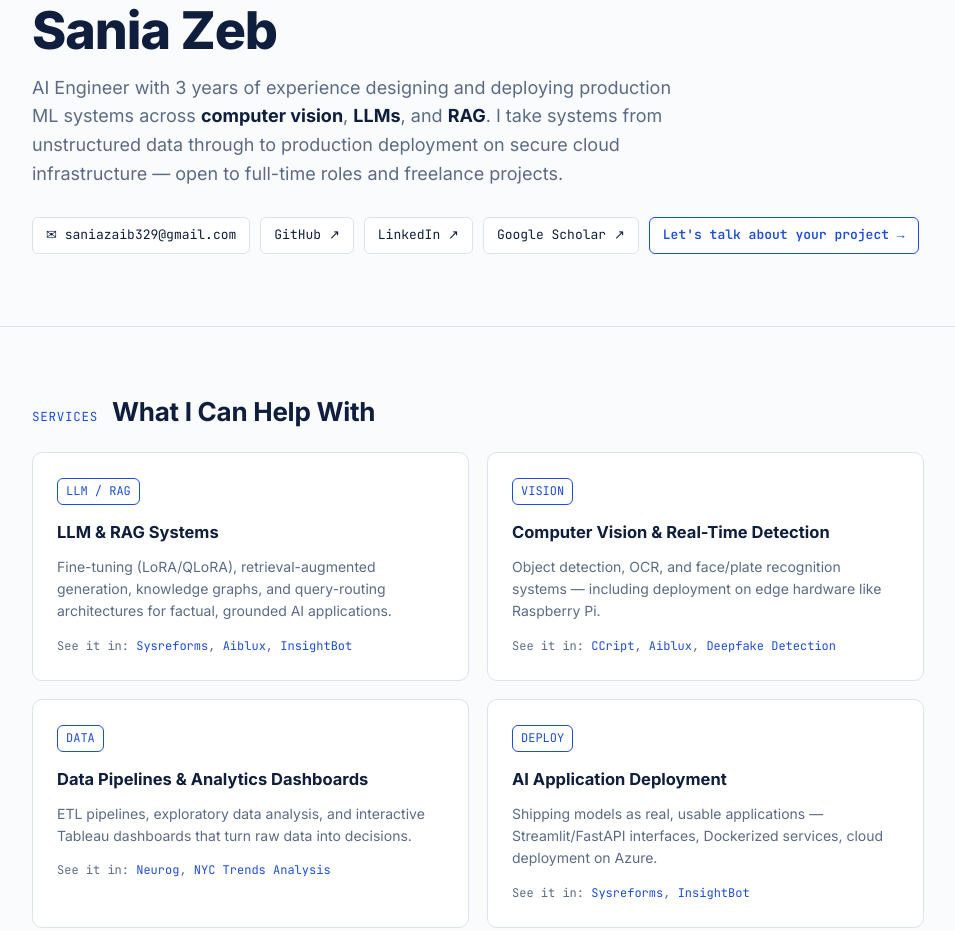
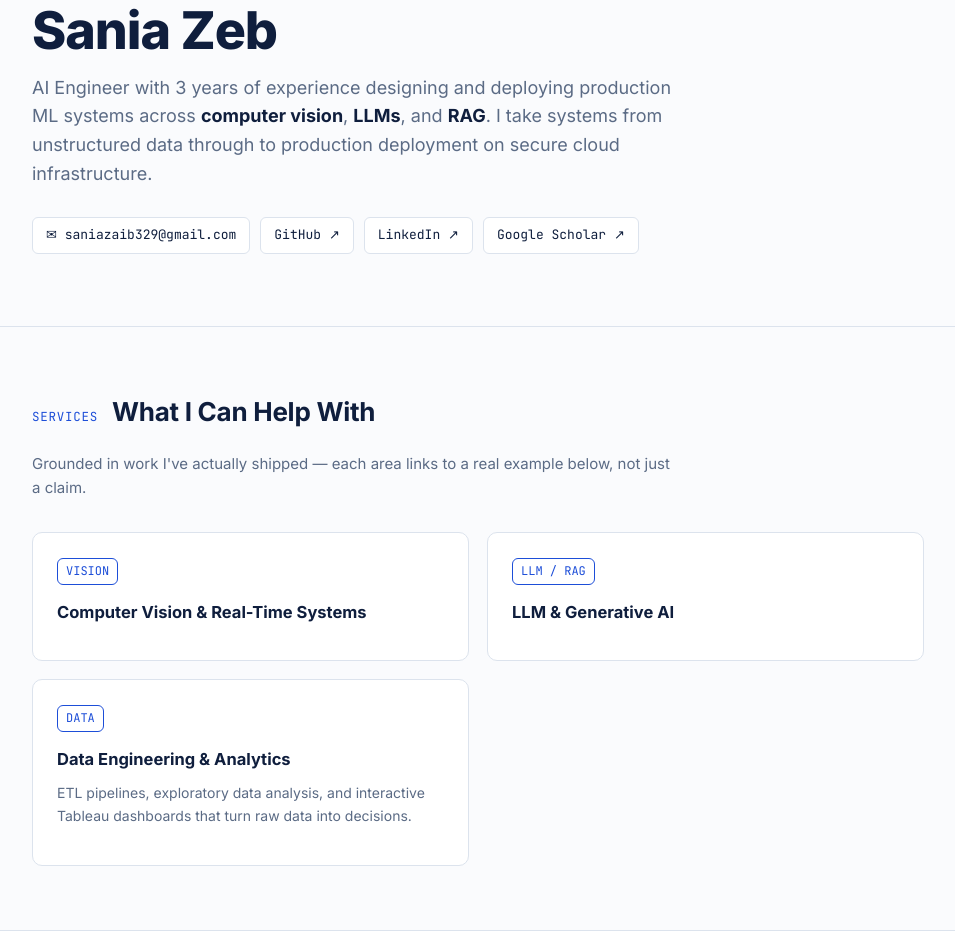
Before and after one commit to saniazeb97/saniazeb97.github.io, a plain HTML site: page index.html in a window 1280 px wide. Shown: the part 136-1067 px from the top of the page, without its empty margins (162-1117 px from the left). Drawn offline with Linux system fonts and the light colour scheme.

Commit message:
Update index.html

```diff
--- a/index.html
+++ b/index.html
@@ -186,54 +186,42 @@
 <header class="hero">
   <div class="wrap">
     <h1>Sania Zeb</h1>
-    <p class="lede">AI Engineer with 3 years of experience designing and deploying production ML systems across <strong>computer vision</strong>, <strong>LLMs</strong>, and <strong>RAG</strong>. I take systems from unstructured data through to production deployment on secure cloud infrastructure — open to full-time roles and freelance projects.</p>
+    <p class="lede">AI Engineer with 3 years of experience designing and deploying production ML systems across <strong>computer vision</strong>, <strong>LLMs</strong>, and <strong>RAG</strong>. I take systems from unstructured data through to production deployment on secure cloud infrastructure.</p>
 
     <div class="contact-row">
       <a class="pill" href="mailto:saniazaib329@gmail.com">✉ saniazaib329@gmail.com</a>
       <a class="pill" href="https://github.com/saniazeb97" target="_blank" rel="noopener">GitHub ↗</a>
       <a class="pill" href="https://www.linkedin.com/in/saniazeb" target="_blank" rel="noopener">LinkedIn ↗</a>
       <a class="pill" href="https://scholar.google.com/citations?user=PUeapXIAAAAJ" target="_blank" rel="noopener">Google Scholar ↗</a>
-      <a class="pill" href="#contact" style="border-color:var(--blue); color:var(--blue); font-weight:600;">Let's talk about your project →</a>
     </div>
   </div>
 </header>
 
-<section id="services">
+  <section id="services">
   <div class="wrap">
     <div class="section-head"><span class="tag">SERVICES</span><h2>What I Can Help With</h2></div>
-    <p style="color:var(--muted); font-size:15px; max-width:640px; margin:-16px 0 32px;"></p>
+    <p style="color:var(--muted); font-size:15px; max-width:640px; margin:-16px 0 32px;">Grounded in work I've actually shipped — each area links to a real example below, not just a claim.</p>
 
     <div class="svc-grid">
       <div class="svc-card">
-        <span class="svc-icon">LLM / RAG</span>
-        <h3>LLM &amp; RAG Systems</h3>
-        <p>Fine-tuning (LoRA/QLoRA), retrieval-augmented generation, knowledge graphs, and query-routing architectures for factual, grounded AI applications.</p>
-        <div class="svc-proof">See it in: <a href="#experience">Sysreforms</a>, <a href="#experience">Aiblux</a>, <a href="#projects">InsightBot</a></div>
+        <span class="svc-icon">VISION</span>
+        <h3>Computer Vision &amp; Real-Time Systems</h3>
       </div>
 
       <div class="svc-card">
-        <span class="svc-icon">VISION</span>
-        <h3>Computer Vision &amp; Real-Time Detection</h3>
-        <p>Object detection, OCR, and face/plate recognition systems — including deployment on edge hardware like Raspberry Pi.</p>
-        <div class="svc-proof">See it in: <a href="#experience">CCript</a>, <a href="#experience">Aiblux</a>, <a href="#projects">Deepfake Detection</a></div>
+        <span class="svc-icon">LLM / RAG</span>
+        <h3>LLM &amp; Generative AI</h3>
       </div>
 
       <div class="svc-card">
         <span class="svc-icon">DATA</span>
-        <h3>Data Pipelines &amp; Analytics Dashboards</h3>
+        <h3>Data Engineering &amp; Analytics</h3>
         <p>ETL pipelines, exploratory data analysis, and interactive Tableau dashboards that turn raw data into decisions.</p>
-        <div class="svc-proof">See it in: <a href="#experience">Neurog</a>, <a href="#projects">NYC Trends Analysis</a></div>
-      </div>
-
-      <div class="svc-card">
-        <span class="svc-icon">DEPLOY</span>
-        <h3>AI Application Deployment</h3>
-        <p>Shipping models as real, usable applications — Streamlit/FastAPI interfaces, Dockerized services, cloud deployment on Azure.</p>
-        <div class="svc-proof">See it in: <a href="#experience">Sysreforms</a>, <a href="#projects">InsightBot</a></div>
       </div>
     </div>
   </div>
 </section>
+
 
 <section id="experience">
   <div class="wrap">
```
